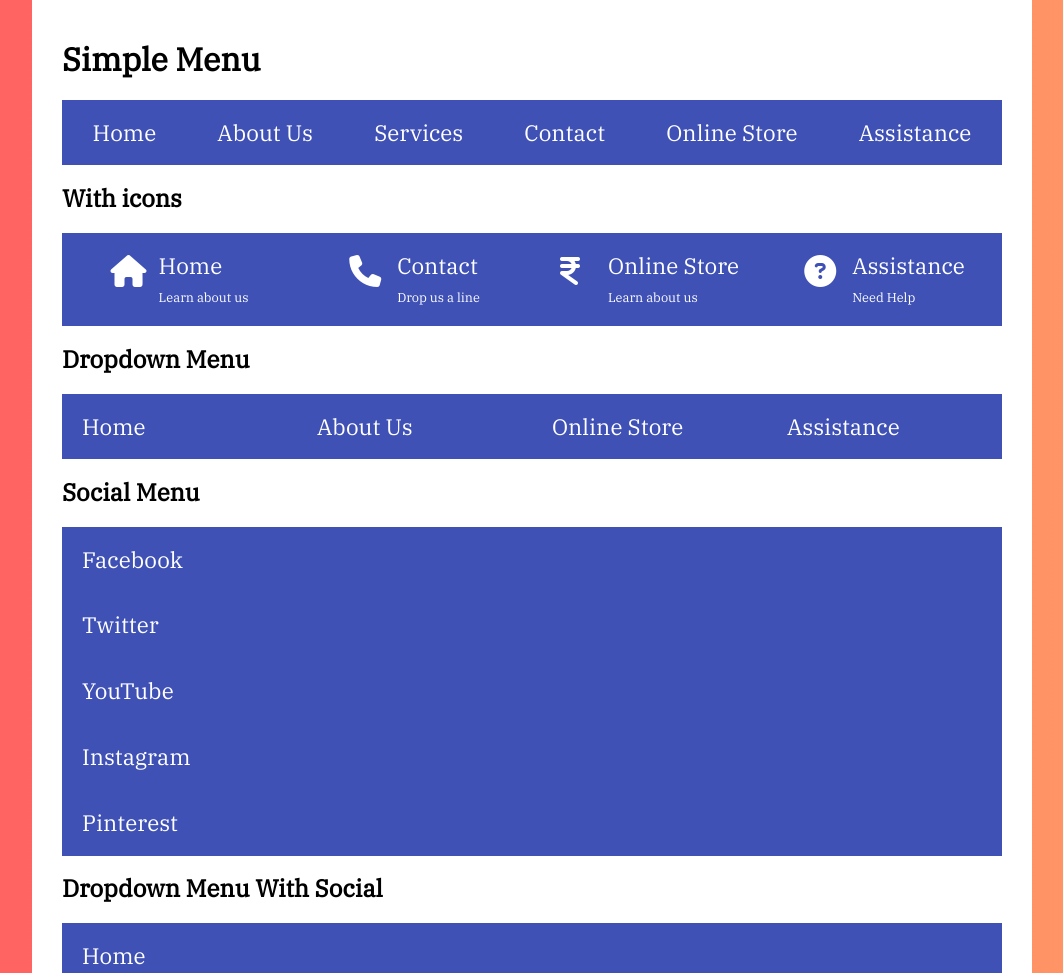
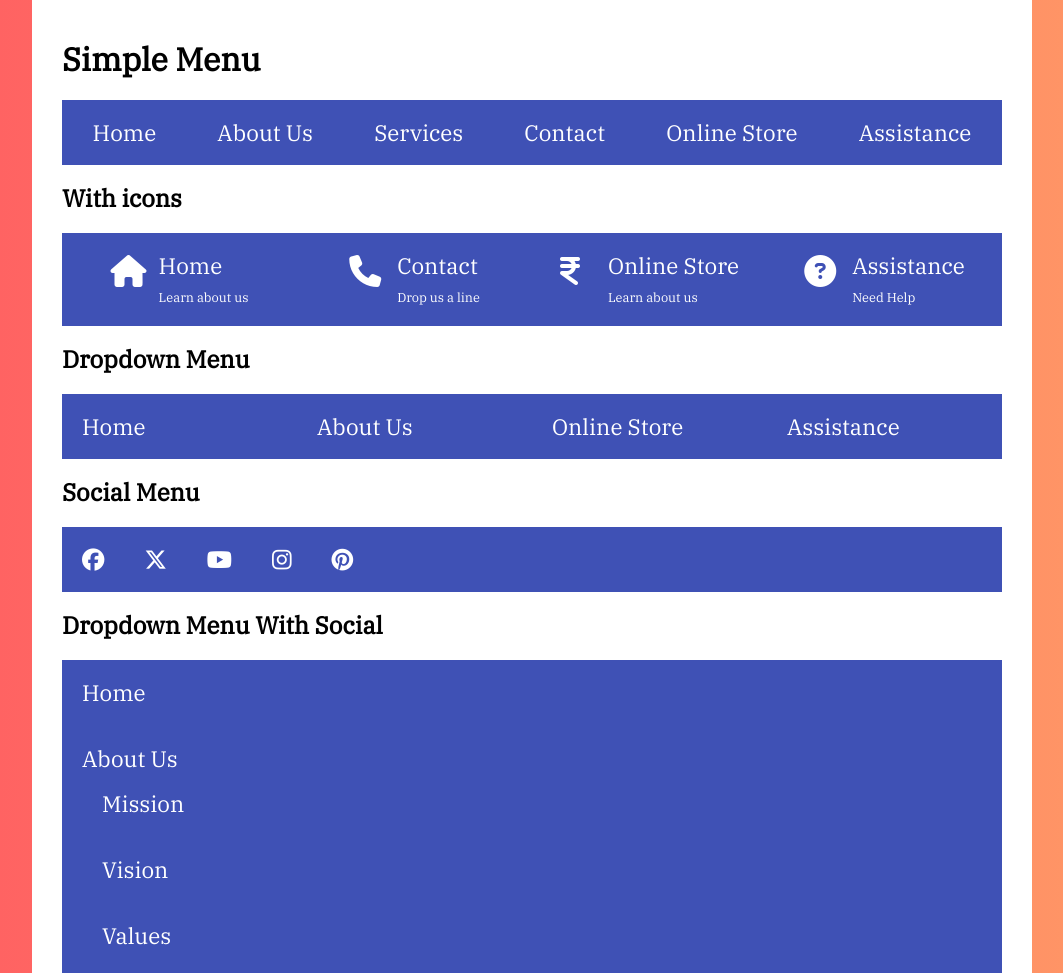
Before and after one commit to Chinmay045/nav_menubar_flexbox, a plain HTML site: page index.html in a window 1280 px wide. Shown: the top 973 px of the page, without its empty margins (108-1171 px from the left). Drawn offline with nearby package versions, Linux system fonts and the light colour scheme.

Commit message:
add a social media navigation

```diff
--- a/index.html
+++ b/index.html
@@ -94,7 +94,7 @@
         </nav>
 
         <h2>Social Menu</h2>
-        <nav id="icons">
+        <nav id="icons" class="social-menu">
             <ul>
                 <li>
                     <a href="http://facebook.com"><span> Facebook</span></a>
--- a/style.css
+++ b/style.css
@@ -159,3 +159,40 @@ nav ul a {
         margin-top: 0;
     }
 }
+
+.social-menu span {
+    display: none;
+}
+
+.social-menu ul {
+    display: flex;
+    flex-wrap: wrap;
+    flex: 1 0 auto;
+    justify-content: flex-start;
+}
+
+.social-menu a::before {
+    font-family: "Font Awesome 5 Brands";
+}
+
+.social-menu a[href*='facebook.com']::before {
+    content: '\f09a';
+}
+
+.social-menu a[href*='twitter.com']::before {
+    content: '\e61b';
+}
+
+
+
+.social-menu a[href*='youtube.com']::before {
+    content: '\f167';
+}
+
+.social-menu a[href*='instagram.com']::before {
+    content: '\f16d';
+}
+
+.social-menu a[href*='pinterest.com']::before {
+    content: '\f0d2';
+}
```
